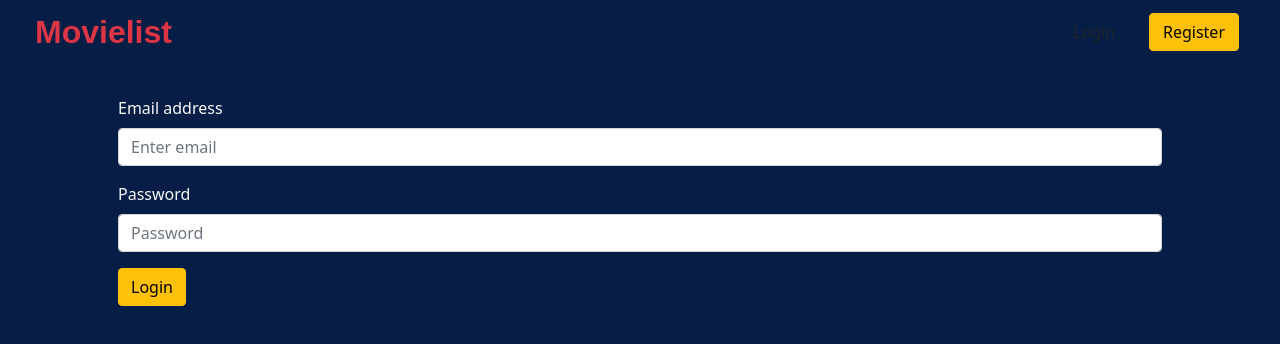
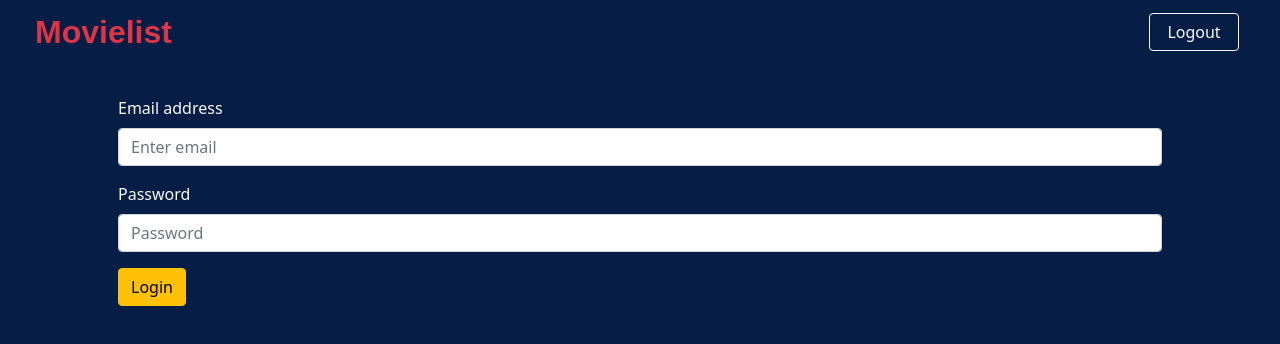
Before and after one commit to gilbud/Challenge-05-Tim06, a React (Create React App) app: page /login in a window 1280 px wide. Shown: the top 344 px of the page. Built offline with nearby package versions, Linux system fonts and the light colour scheme.

Commit message:
regita 2

```diff
--- a/src/App.js
+++ b/src/App.js
@@ -6,6 +6,7 @@ import Search from "./pages/Search";
 import Detail from "./pages/Detail";
 import Login from "./pages/Login";
 import Register from "./pages/Register";
+import Header from "./components/Header";
 
 function App() {
   return (
@@ -16,6 +17,7 @@ function App() {
         <Route path="/detail/:id" element={<Detail />} />
         <Route path="/login" element={<Login />} />
         <Route path="/register" element={<Register />} />
+        <Route path="/header" element={<Header />} />
       </Routes>
     </BrowserRouter>
   );
--- a/src/components/GoogleLogin.jsx
+++ b/src/components/GoogleLogin.jsx
@@ -14,9 +14,9 @@ function GoogleLogin({ buttonText }) {
       let config = {
         method: "post",
         maxBodyLength: Infinity,
-        url: "",
+        url: `https://km4-challenge-5-api.up.railway.app/api/v1/auth/register`,
         headers: {
-          "Content-Type": "",
+          "Content-Type": "application/json",
         },
         data: data,
       };
--- a/src/components/NavbarNoSearch.jsx
+++ b/src/components/NavbarNoSearch.jsx
@@ -18,20 +18,12 @@ function NavbarNoSearch() {
         </div>
         <div className="me-3">
           <Button
-            variant="outline-waning"
+            variant="outline-light"
             className="Navbar-button"
             as={Link}
-            to={"/login"}
+            to={"/header"}
           >
-            Login
-          </Button>
-          <Button
-            variant="warning"
-            className="Navbar-button"
-            as={Link}
-            to={"/register"}
-          >
-            Register
+            Logout
           </Button>
         </div>
       </Container>
--- a/src/components/NavbarSearch.jsx
+++ b/src/components/NavbarSearch.jsx
@@ -3,7 +3,7 @@ import { Container, Form, Button, Navbar } from "react-bootstrap";
 import { Link, useNavigate } from "react-router-dom";
 import "../styles/StyleNavbar.css";
 
-function Navbar1() {
+function NavbarSearch() {
   const navigate = useNavigate();
 
   const handleSearch = async (event) => {
@@ -56,4 +56,4 @@ function Navbar1() {
   );
 }
 
-export default Navbar1;
+export default NavbarSearch;
```
